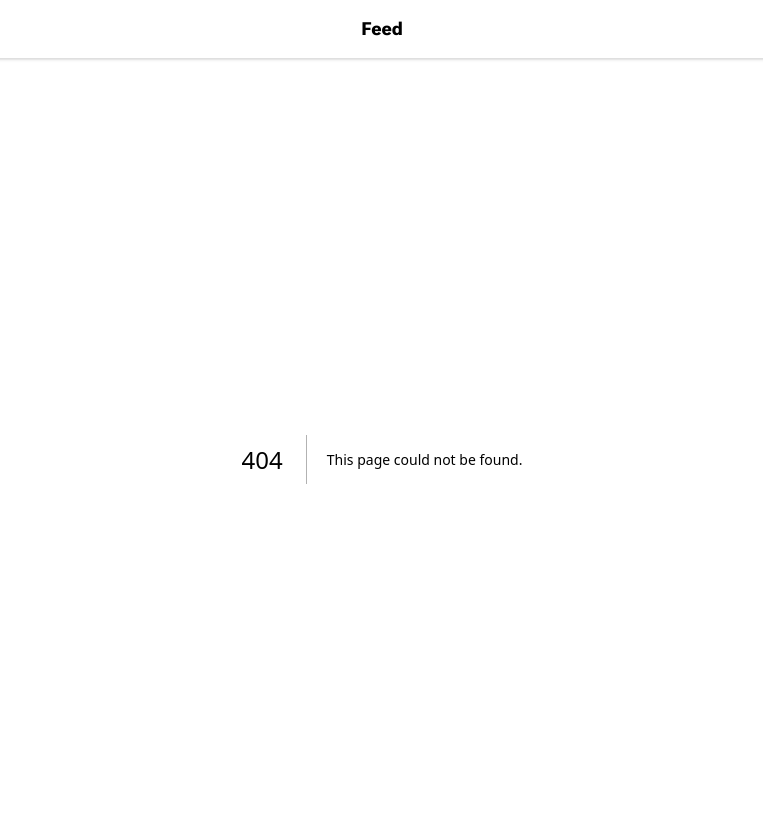
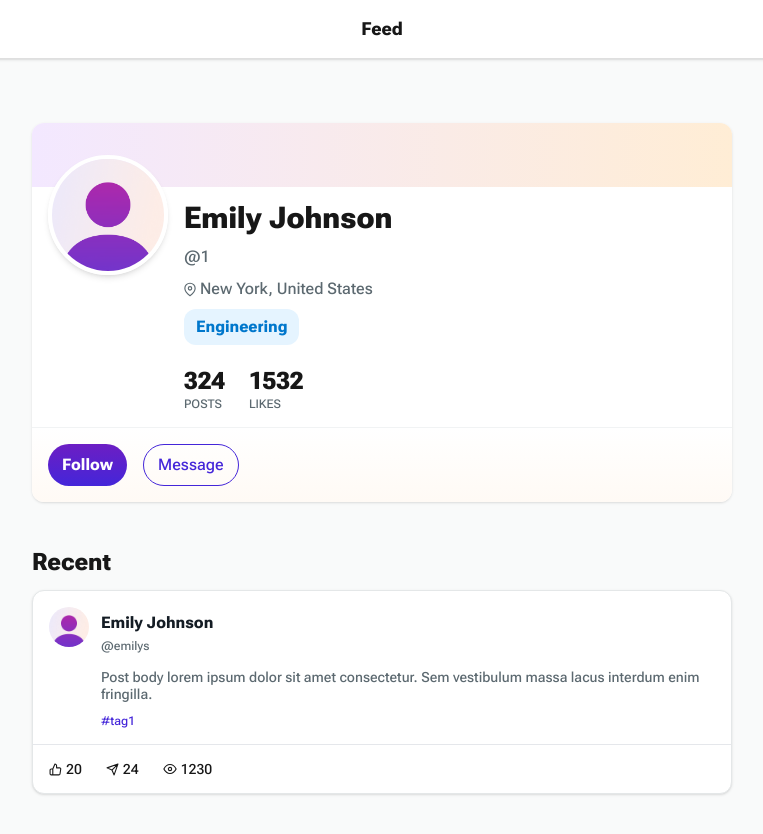
Before and after one commit to ryanoliv/metaversal-dev-test, a Next.js app: page /1 in a window 1280 px wide. Before the commit this address had no page. Shown: the top 834 px of the page, without its empty margins (258-1021 px from the left). Built offline with nearby package versions, Linux system fonts and the light colour scheme.

Commit message:
static user profile page

```diff
--- /dev/null
+++ b/src/app/[username]/page.tsx
@@ -0,0 +1,126 @@
+import Image from "next/image";
+import UserCard from "../components/UserCard";
+import LocationIcon from "@svgs/location.svg";
+
+interface UserProfileProps {
+  params: {
+    username: string;
+  };
+}
+
+export default function UserProfile({ params }: UserProfileProps) {
+  const { username } = params;
+
+  // Static data
+  const userData = {
+    username,
+    firstName: "Emily",
+    lastName: "Johnson",
+    avatarUrl: "/Avatar.png",
+    location: {
+      state: "New York",
+      country: "United States",
+    },
+    department: "Engineering",
+    postsCount: 324,
+    likesCount: 1532,
+  };
+
+  const recentPosts = [
+    {
+      firstName: "Emily",
+      lastName: "Johnson",
+      username: "emilys",
+      avatarUrl: "/Avatar.png",
+      likeCount: 20,
+      shareCount: 24,
+      viewCount: 1230,
+      tags: ["tag1"],
+    },
+  ];
+
+  return (
+    <section className="py-16 px-4 flex justify-center bg-contentBase">
+      <div className="max-w-[700px] w-full flex flex-col gap-12">
+        <div className="bg-contentSurface shadow rounded-xl">
+          <div className="bg-gradient-to-r from-purple-100 to-orange-100 h-16 rounded-t-xl"></div>
+          <div className="flex flex-col gap-4 md:flex-row mb-4">
+            <div className="flex justify-center -mt-24 md:-mt-8 ml-0 md:ml-4">
+              <div className="w-[120px] h-[120px] border-4 border-contentSurface rounded-full shadow-md">
+                <Image
+                  src={userData.avatarUrl}
+                  alt={`${userData.firstName}'s avatar`}
+                  width={120}
+                  height={120}
+                  className="rounded-full"
+                />
+              </div>
+            </div>
+            <div className="flex flex-col gap-6">
+              <div className="flex flex-col gap-3 text-center md:text-start mt-4">
+                <h2 className="text-xl">
+                  {userData.firstName} {userData.lastName}
+                </h2>
+                <div className="flex flex-col gap-2 items-center md:items-start">
+                  <p className="text-base text-textSecondary">
+                    @{userData.username}
+                  </p>
+                  <span className="flex items-center gap-1">
+                    <LocationIcon className="text-textLight" />
+                    <p className="text-base text-textSecondary">
+                      {userData.location.state}, {userData.location.country}
+                    </p>
+                  </span>
+                  <div className="py-1.5 px-3 bg-lightBlue50 rounded-xl">
+                    <p className="text-lightBlue700 font-extrabold">
+                      {userData.department}
+                    </p>
+                  </div>
+                </div>
+              </div>
+              <div className="flex gap-6 justify-center md:justify-start">
+                <div className="flex flex-col items-center md:items-start gap-1">
+                  <h2 className="text-lg">{userData.postsCount}</h2>
+                  <span className="text-xs uppercase text-textLight">
+                    Posts
+                  </span>
+                </div>
+                <div className="flex flex-col items-center md:items-start gap-1">
+                  <h2 className="text-lg">{userData.likesCount}</h2>
+                  <span className="text-xs uppercase text-textLight">
+                    Likes
+                  </span>
+                </div>
+              </div>
+            </div>
+          </div>
+          <div className="p-4 flex justify-center md:justify-start gap-4 border-t border-greyCold50 bg-profile-card-gradient rounded-b-xl">
+            <button className="bg-button-gradient-primary text-white100 py-2 px-3.5 rounded-3xl font-extrabold">
+              Follow
+            </button>
+            <button className="py-2 px-3.5 border border-primaryDefault text-primaryDefault rounded-3xl">
+              Message
+            </button>
+          </div>
+        </div>
+        <div className="flex flex-col gap-4">
+          <h2 className="text-lg">Recent</h2>
+          {recentPosts.map((post) => (
+            <UserCard
+              key={post.username}
+              firstName={post.firstName}
+              lastName={post.lastName}
+              username={post.username}
+              avatarUrl={post.avatarUrl}
+              variant="detailed"
+              likeCount={post.likeCount}
+              shareCount={post.shareCount}
+              viewCount={post.viewCount}
+              tags={post.tags}
+            />
+          ))}
+        </div>
+      </div>
+    </section>
+  );
+}
--- a/src/app/components/UserCard.tsx
+++ b/src/app/components/UserCard.tsx
@@ -20,7 +20,7 @@ export default function UserCard(props: UserCardProps) {
 
   return (
     <div
-      className={`flex flex-col bg-content/surface shadow rounded-2xl border border-content/border ${
+      className={`flex flex-col bg-contentSurface shadow rounded-xl border border-contentBorder ${
         variant === "simple" ? "max-w-[326px]" : ""
       }`}
     >
@@ -40,22 +40,22 @@ export default function UserCard(props: UserCardProps) {
           <div className="flex flex-1 flex-col gap-3">
             <div className="flex flex-col gap-1 py-1">
               <h3
-                className={`text-base text-text/text-primary ${
+                className={`text-base text-textPrimary ${
                   variant === "simple" ? "min-w-[154px]" : ""
                 }`}
               >
                 {firstName} {lastName}
               </h3>
-              <p className="text-xs text-text/text-secondary">@{username}</p>
+              <p className="text-xs text-textSecondary">@{username}</p>
             </div>
             {variant === "detailed" && (
               <>
-                <p className="text-sm text-text/text-secondary">
+                <p className="text-sm text-textSecondary">
                   Post body lorem ipsum dolor sit amet consectetur. Sem
                   vestibulum massa lacus interdum enim fringilla.
                 </p>
                 {tags.length > 0 && (
-                  <div className="flex gap-3 text-primary/default">
+                  <div className="flex gap-3 text-primaryDefault">
                     {tags.map((tag, index) => (
                       <span key={index} className="text-xs">
                         #{tag}
@@ -67,7 +67,7 @@ export default function UserCard(props: UserCardProps) {
             )}
           </div>
           {showFollowButton && (
-            <button className="py-2 px-3.5 border text-primary/default border-primary/default rounded-3xl">
+            <button className="py-2 px-3.5 border text-primaryDefault border-primaryDefault rounded-3xl">
               Follow
             </button>
           )}
--- a/src/app/globals.css
+++ b/src/app/globals.css
@@ -5,7 +5,7 @@
 :root {
   --background: #ffffff;
   --foreground: #171717;
-  --font-roboto-flex: "Roboto Flex", sans-serif;
+  --font-roboto-flex: "Roboto Flex";
 }
 
 /* @media (prefers-color-scheme: dark) {
@@ -33,3 +33,7 @@ h3,
 h4 {
   font-weight: 800;
 }
+
+p {
+  font-weight: 500;
+}
--- a/src/app/layout.tsx
+++ b/src/app/layout.tsx
@@ -21,7 +21,7 @@ export default function RootLayout({
   return (
     <html lang="en" className={`${robotoFlex.variable} antialiased`}>
       <body className="relative">
-        <header className="fixed top-0 w-full z-30 bg-white/100 py-3 px-2 border-b border-slate/15 shadow">
+        <header className="fixed top-0 w-full z-30 bg-white100 py-3 px-2 border-b border-slate15 shadow">
           <h1 className="text-md text-center p-2">Feed</h1>
         </header>
         <main className="pt-[59px]">{children}</main>
--- a/src/app/page.tsx
+++ b/src/app/page.tsx
@@ -63,8 +63,9 @@ export default function Home() {
       tags: ["tag1"],
     },
   ];
+
   return (
-    <section className="flex justify-center bg-content/base">
+    <section className="flex justify-center bg-contentBase">
       <div className="flex flex-col gap-12 py-8 px-4 max-w-[700px]">
         <div className="flex flex-col gap-4">
           <h2 className="text-lg">Suggested Posts</h2>
--- a/tailwind.config.ts
+++ b/tailwind.config.ts
@@ -11,15 +11,24 @@ const config: Config = {
       colors: {
         background: "var(--background)",
         foreground: "var(--foreground)",
-        "white/100": "#fff",
-        "content/surface": "#fff",
-        "content/base": "#F9FAFA",
-        "content/border": "#E4E7E8",
-        "text/text-primary": "#141C24",
-        "text/text-secondary": "#5C6970",
-        "text/text-light": "#5C6970",
-        "primary/default": "#4426D9",
-        "slate/15": "#DFDFDF",
+        white100: "#fff",
+        contentSurface: "#fff",
+        contentBase: "#F9FAFA",
+        contentBorder: "#E4E7E8",
+        greyCold50: "#F1F3F4",
+        textPrimary: "#141C24",
+        textSecondary: "#5C6970",
+        textLight: "#5C6970",
+        primaryDefault: "#4426D9",
+        lightBlue50: "#E5F4FF",
+        lightBlue700: "#0077CC",
+        slate15: "#DFDFDF",
+      },
+      backgroundImage: {
+        "button-gradient-primary":
+          "linear-gradient(180deg, #FF0073 -114.9%, #811AB8 -51.51%, #4426D9 100%)",
+        "profile-card-gradient":
+          "linear-gradient(180deg, #FFFFFF 0%, #FFFAF5 100%);",
       },
       fontSize: {
         xs: [
@@ -34,12 +43,8 @@ const config: Config = {
             lineHeight: "1.025625rem",
           },
         ],
-        base: [
-          "1rem",
-          {
-            lineHeight: "1rem",
-          },
-        ],
+        base: "1rem",
+
         md: [
           "1.125rem",
           {
```
Also changed, not shown: public/svgs/location.svg (added).
